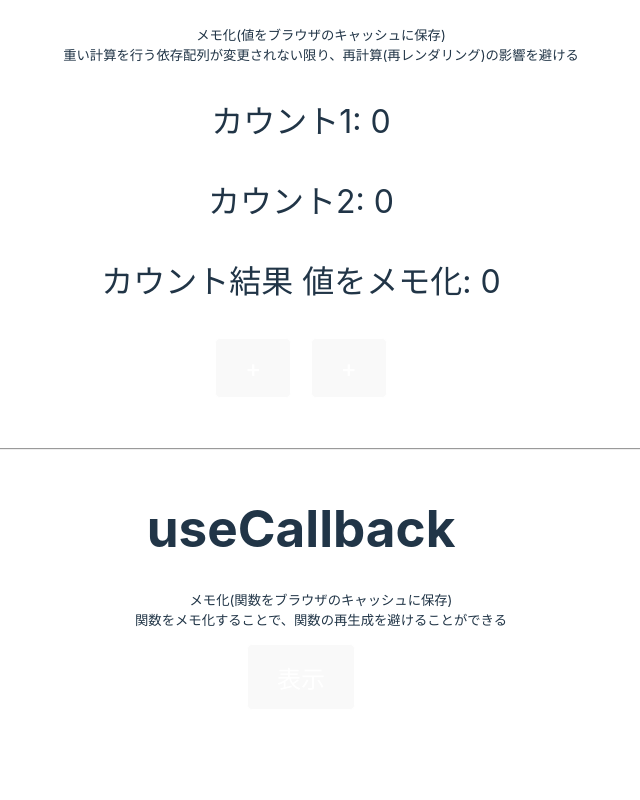
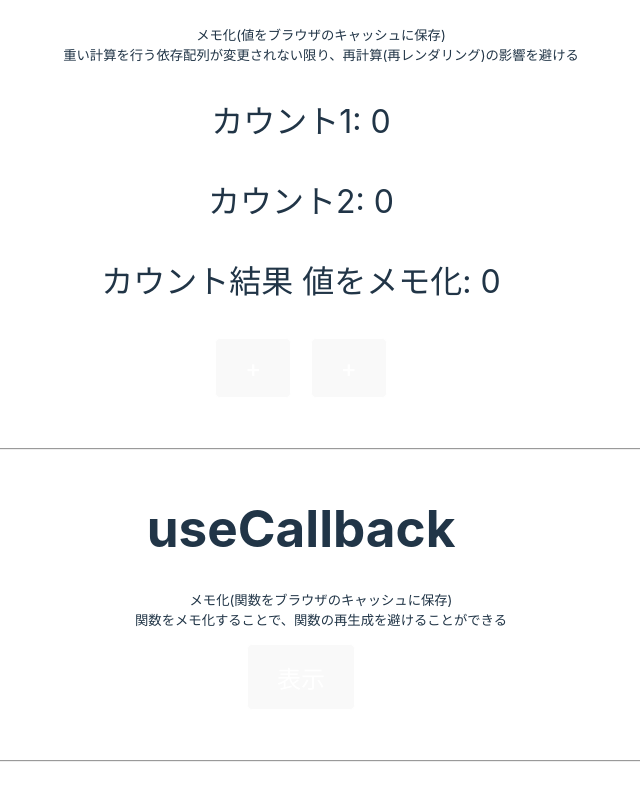
Before and after one commit to OBookBook/react-typescript-hooks-demo, a React (Vite) app: page / in a window 1280 px wide. Shown: the part 1776-2576 px from the top of the page, without its empty margins (339-979 px from the left). Built offline with nearby package versions, Linux system fonts and the light colour scheme.

Commit message:
refact useCallback component

```diff
--- a/src/App.tsx
+++ b/src/App.tsx
@@ -1,21 +1,13 @@
 import "./App.css";
-import SomeChild from "./components/SomeChild";
 import UseContext from "./components/UseContext";
 import UseEffect from "./components/UseEffect";
 import UseRef from "./components/UseRef";
 import UseState from "./components/useState";
-import { useState, useCallback } from "react";
 import UseReducer from "./components/useReducer";
 import UseMemo from "./components/UseMemo";
+import UseCallback from "./components/UseCallback";
 
 function App() {
-  const [counter, setCounter] = useState<number>(0);
-  const showCount = useCallback(() => {
-    let i = 0;
-    while (i < 1000000) i++;
-    alert("重い処理です。");
-  }, [counter]);
-
   return (
     <div id="root">
       <UseState />
@@ -24,17 +16,7 @@ function App() {
       <UseRef />
       <UseReducer />
       <UseMemo />
-
-      <div className="mt-50">
-        <h1>useCallback</h1>
-        <small>
-          <ul>
-            <li>メモ化(関数をブラウザのキャッシュに保存)</li>
-            <li>関数をメモ化することで、関数の再生成を避けることができる</li>
-          </ul>
-        </small>
-        <SomeChild showCount={showCount} />
-      </div>
+      <UseCallback />
     </div>
   );
 }
--- /dev/null
+++ b/src/components/UseCallback.tsx
@@ -0,0 +1,26 @@
+import { useState, useCallback } from "react";
+import SomeChild from "./SomeChild";
+
+const UseCallback = () => {
+  const [counter, setCounter] = useState<number>(0);
+  const showCount = useCallback(() => {
+    let i = 0;
+    while (i < 1000000) i++;
+    alert("重い処理です。");
+  }, [counter]);
+  return (
+    <div className="mt-50">
+      <h1>useCallback</h1>
+      <small>
+        <ul>
+          <li>メモ化(関数をブラウザのキャッシュに保存)</li>
+          <li>関数をメモ化することで、関数の再生成を避けることができる</li>
+        </ul>
+      </small>
+      <SomeChild showCount={showCount} />
+      <hr />
+    </div>
+  );
+};
+
+export default UseCallback;
```
